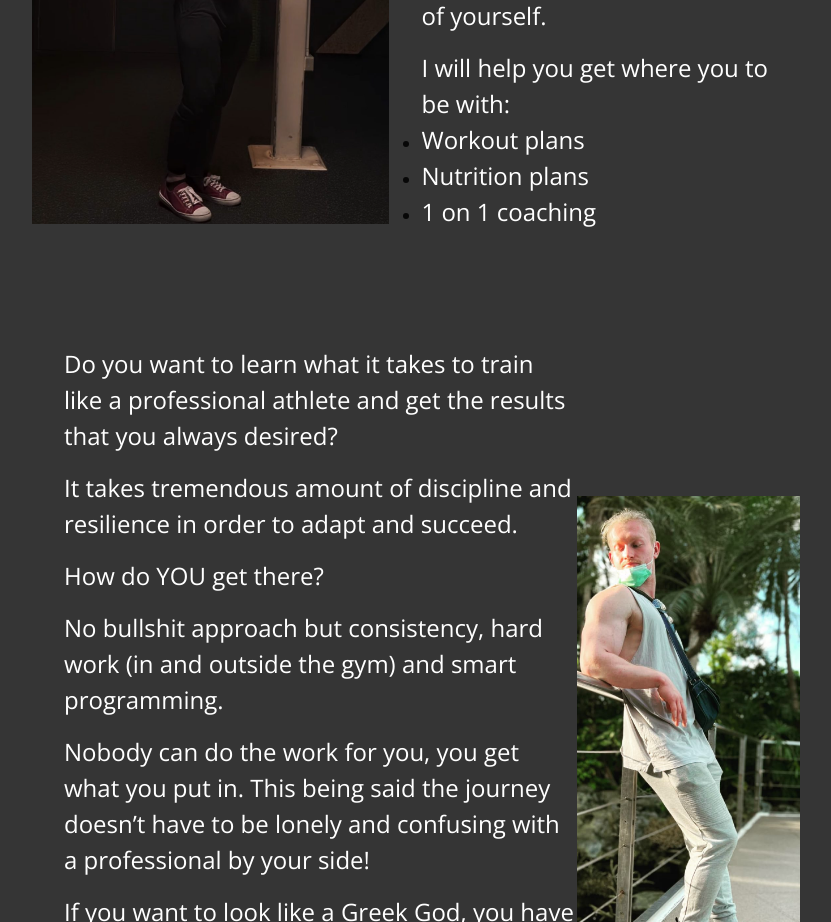
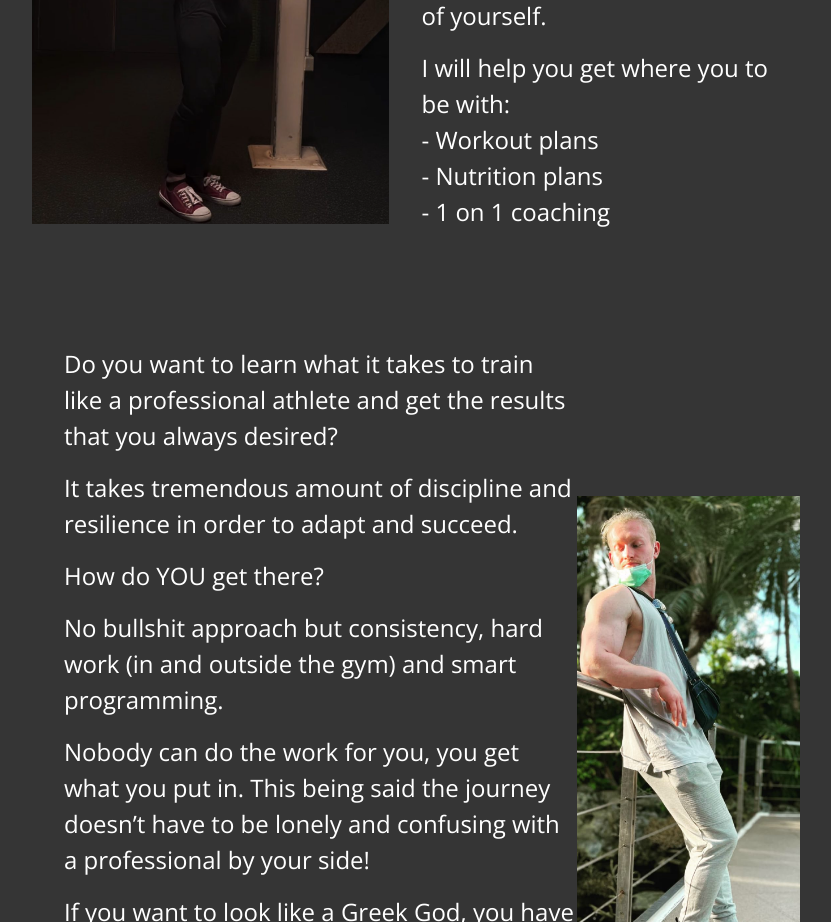
Before and after one commit to fs1g17/fs1g17.github.io, a React (Create React App) app: page /about in a window 1280 px wide. Shown: the part 1000-1922 px from the top of the page, without its empty margins (224-1055 px from the left). Built offline with nearby package versions, Linux system fonts and the light colour scheme.

Commit message:
Remove ul

```diff
--- a/src/screens/About/About.tsx
+++ b/src/screens/About/About.tsx
@@ -100,17 +100,13 @@ const About = () => {
           <WhiteText variant="largeSemibold" marginTop="16px">
             I will help you get where you to be with:
           </WhiteText>
-          <ul>
-            <li>
-              <WhiteText variant="large">Workout plans</WhiteText>
-            </li>
-            <li>
-              <WhiteText variant="large">Nutrition plans</WhiteText>
-            </li>
-            <li>
-              <WhiteText variant="large">1 on 1 coaching</WhiteText>
-            </li>
-          </ul>
+
+          <WhiteText variant="large"> - Workout plans</WhiteText>
+
+          <WhiteText variant="large"> - Nutrition plans</WhiteText>
+
+          <WhiteText variant="large"> - 1 on 1 coaching</WhiteText>
+
         </SectionText>
       </Section>
       <Section
```
